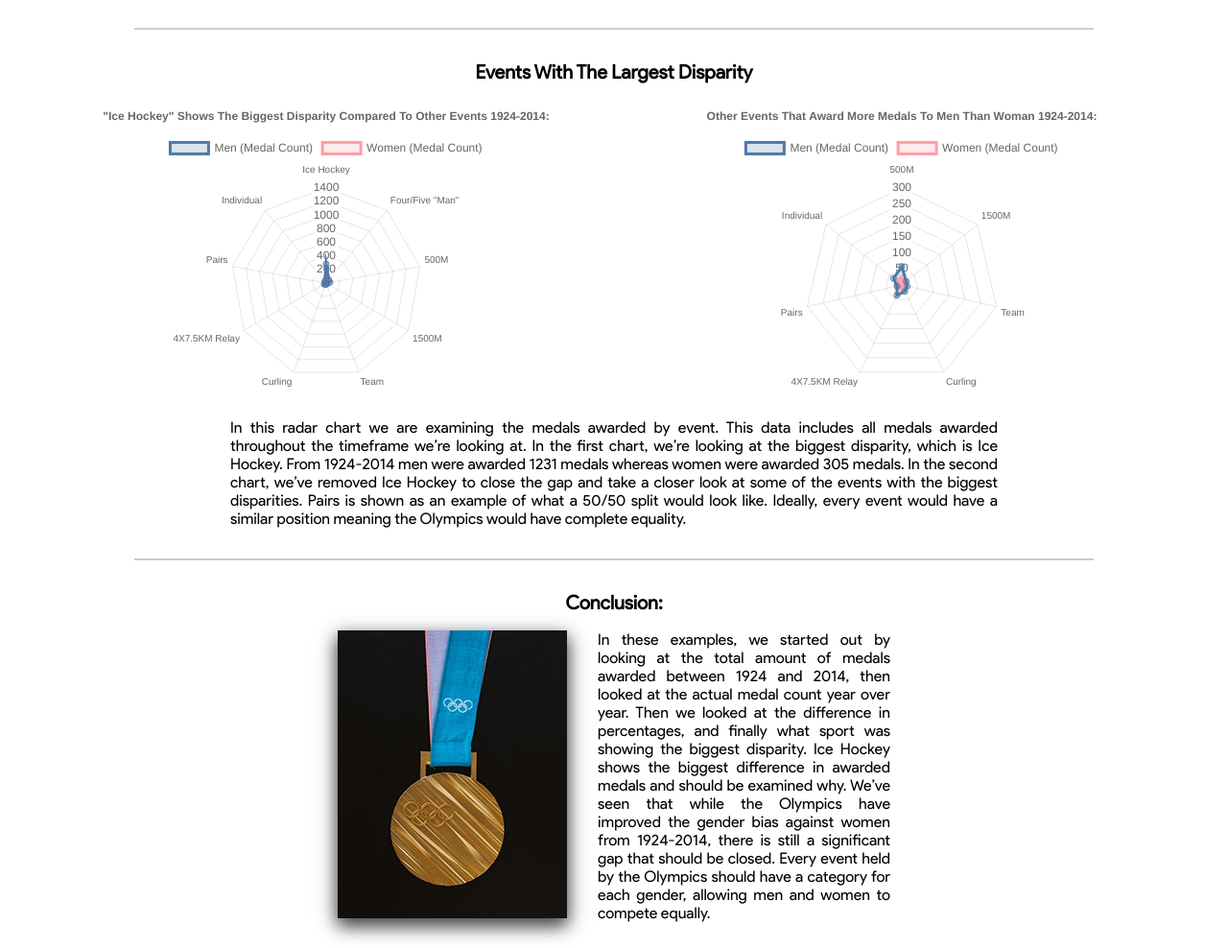
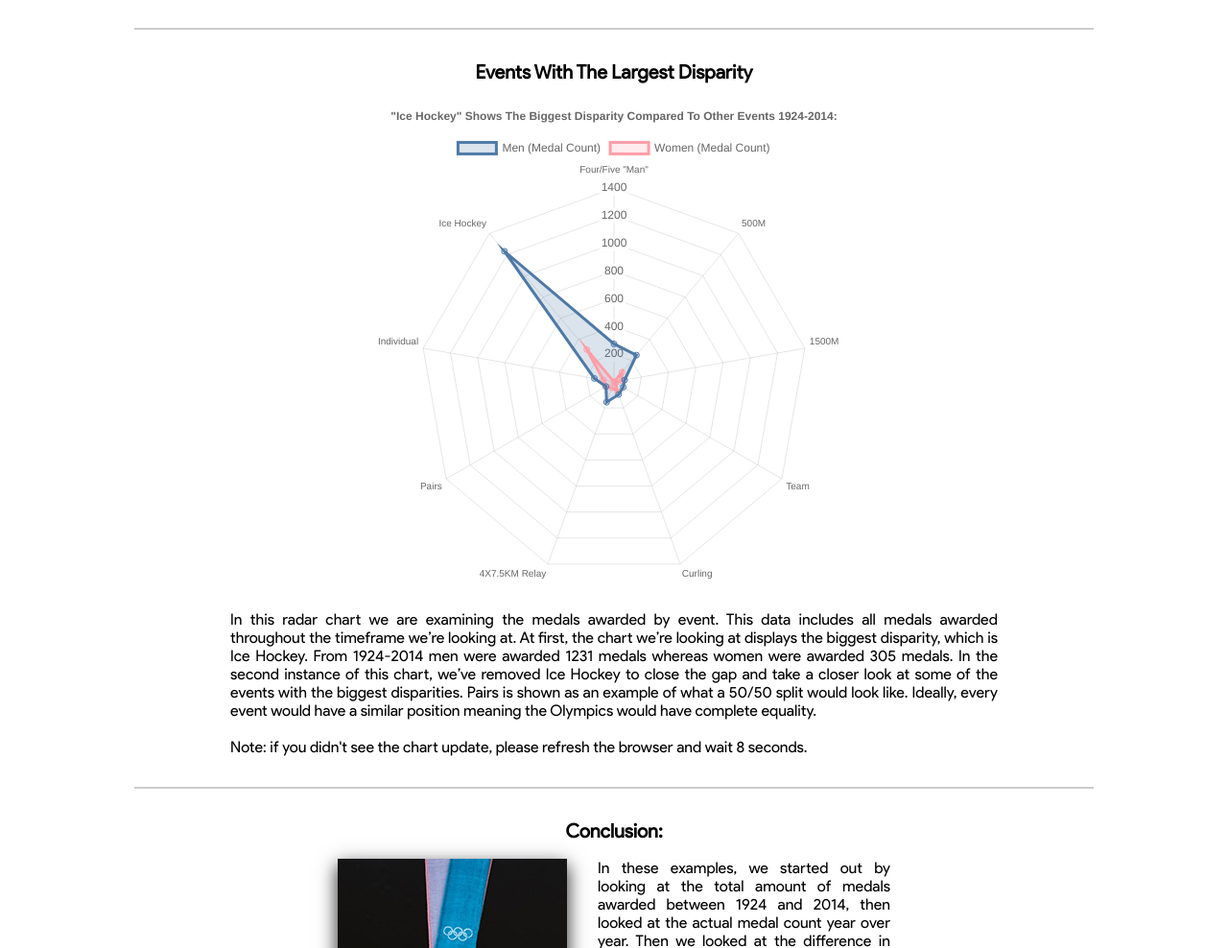
Before and after one commit to jmillermedia/JavaScript-and-Data-Visualization, a plain HTML site: page index.html in a window 1280 px wide. Shown: the part 2543-3531 px from the top of the page at 96% size. Drawn offline with nearby package versions, Linux system fonts and the light colour scheme.

Commit message:
All done!
Opted to use an advanced chart instead of 2 separate charts and the radar chart. With help from Tina, I've targeted the datasets **as an array**, giving me the desired animation. As such, I removed some unnecessary HTML and CSS that was used on the radar chart. This concludes my Data Viz assignment!

```diff
--- a/css/app.css
+++ b/css/app.css
@@ -67,17 +67,17 @@ h2 {
 	text-align: justify;
 }
 
-#radarSpace {
+/*#radarSpace {
 	width: 600px;
 	display: flex;
 	flex-direction: row;
 	margin-left: -10%;
-}
+}*/
 
-#radarspace canvas {
+/*#radarspace canvas {
 	height: 250px;
 }
-
+*/
 #conclusion {
 	display: flex;
 	width: 640px;
@@ -126,19 +126,6 @@ h2 {
 	padding-bottom: 32px;
 }
 
-
-#radarSpace {
-	width: 100%;
-	flex-direction: column;
-	margin-left: 0px;
-	margin: 0px auto;
-	}
-
-#radarSpace canvas {
-	margin: 0px auto;
-	padding: 0px;
-	}
-
 #conclusion {
 	width: 100%;
 	flex-direction: column;
--- a/index.html
+++ b/index.html
@@ -33,11 +33,8 @@
 
 	<article class="chartSpace">
 		<h2>Events With The Largest Disparity</h2>
-		<div id="radarSpace">
 			<canvas id="radarChart"></canvas>
-			<canvas id="radarChart2"></canvas>
-		</div>
-					<p class="wordSpace">In this radar chart we are examining the medals awarded by event. This data includes all medals awarded throughout the timeframe we’re looking at. In the first chart, we’re looking at the biggest disparity, which is Ice Hockey. From 1924-2014 men were awarded 1231 medals whereas women were awarded 305 medals. In the second chart, we’ve removed Ice Hockey to close the gap and take a closer look at some of the events with the biggest disparities. Pairs is shown as an example of what a 50/50 split would look like. Ideally, every event would have a similar position meaning the Olympics would have complete equality.</p>
+					<p class="wordSpace">In this radar chart we are examining the medals awarded by event. This data includes all medals awarded throughout the timeframe we’re looking at. At first, the chart we’re looking at displays the biggest disparity, which is Ice Hockey. From 1924-2014 men were awarded 1231 medals whereas women were awarded 305 medals. In the second instance of this chart, we’ve removed Ice Hockey to close the gap and take a closer look at some of the events with the biggest disparities. Pairs is shown as an example of what a 50/50 split would look like. Ideally, every event would have a similar position meaning the Olympics would have complete equality. <br> <br> Note: if you didn't see the chart update, please refresh the browser and wait 8 seconds.</p>
 	</article>
 
 	<article>
--- a/js/app.js
+++ b/js/app.js
@@ -98,20 +98,20 @@ new Chart(document.getElementById('lineChart'), {
 		}
 }});
 
-new Chart(document.getElementById('radarChart'), {
+var updatingChart = new Chart(document.getElementById('radarChart'), {
 	type: 'radar',
 	data: {
-		labels: ['Ice Hockey', 'Four/Five "Man"', '500M', '1500M', 'Team', 'Curling', '4X7.5KM Relay', 'Pairs', 'Individual'],
+		labels: ['Four/Five "Man"', '500M', '1500M', 'Team', 'Curling', '4X7.5KM Relay', 'Pairs', 'Individual', 'Ice Hockey'],
 		datasets: [
 		{
 			label: 'Men (Medal Count)',
-			data: ['1231', '274', '252', '78', '77', '97', '156', '67', '144'],
+			data: ['274', '252', '78', '77', '97', '156', '67', '144', '1231'],
 			fill: true,
 			borderColor: '#4e79a7',
 			backgroundColor: 'rgba(78, 121, 167, 0.2)'
 		},{
 			label: 'Women (Medal Count)',
-			data: ['305', '0', '91', '57', '13', '75', '45', '67', '78'],
+			data: ['0', '91', '57', '13', '75', '45', '67', '78', '305'],
 			fill: true,
 			borderColor: '#ff9da7',
 			backgroundColor: 'rgba(255, 157, 167, 0.2)'
@@ -124,38 +124,18 @@ new Chart(document.getElementById('radarChart'), {
 			text: '"Ice Hockey" Shows The Biggest Disparity Compared To Other Events 1924-2014:',
 		},
 		animation: {
-			duration: '9000',
+			duration: '1000',
 			easing: 'easeInQuart'
 		}
 }});
 
-new Chart(document.getElementById('radarChart2'), {
-	type: 'radar',
-	data: {
-		labels: ['500M', '1500M', 'Team', 'Curling', '4X7.5KM Relay', 'Pairs', 'Individual'],
-		datasets: [
-		{
-			label: 'Men (Medal Count)',
-			data: ['252', '78', '77', '97', '156', '67', '144'],
-			fill: true,
-			borderColor: '#4e79a7',
-			backgroundColor: 'rgba(78, 121, 167, 0.2)'
-		},{
-			label: 'Women (Medal Count)',
-			data: ['91', '57', '13', '75', '45', '67', '78'],
-			fill: true,
-			borderColor: '#ff9da7',
-			backgroundColor: 'rgba(255, 157, 167, 0.2)'
-			}
-		]
-	},
-	options: {
-		title: {
-			display: true,
-			text: 'Other Events That Award More Medals To Men Than Woman 1924-2014:',
-		},
-		animation: {
-			duration: '9000',
-			easing: 'easeInQuart'
-		}
-}});
+function removeData(chart) {
+	chart.data.labels.pop();
+	chart.data.datasets[0].data.pop();
+	chart.data.datasets[1].data.pop();
+	chart.update();
+}
+
+setTimeout(function () {
+	removeData(updatingChart);
+}, 8000);
```
